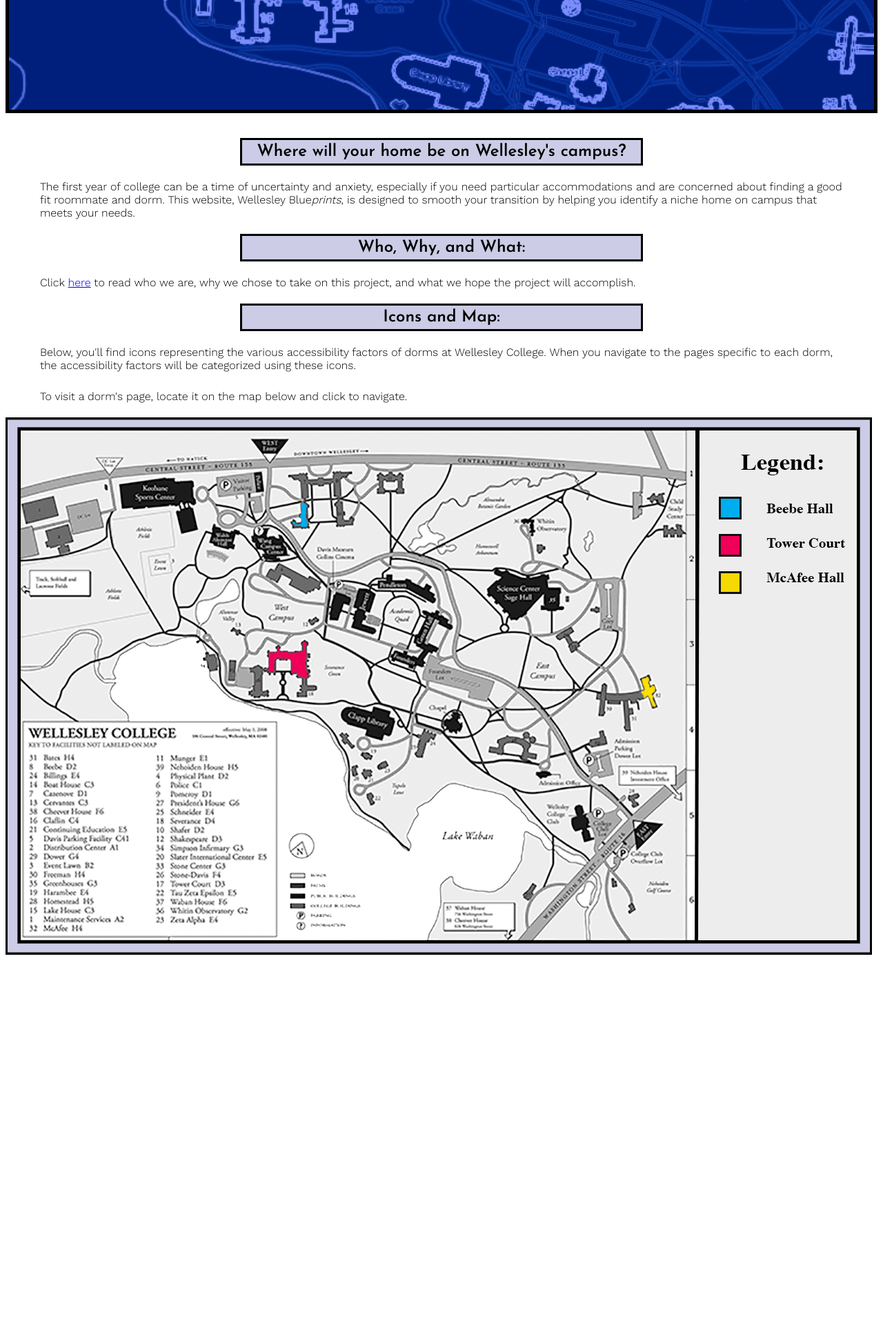
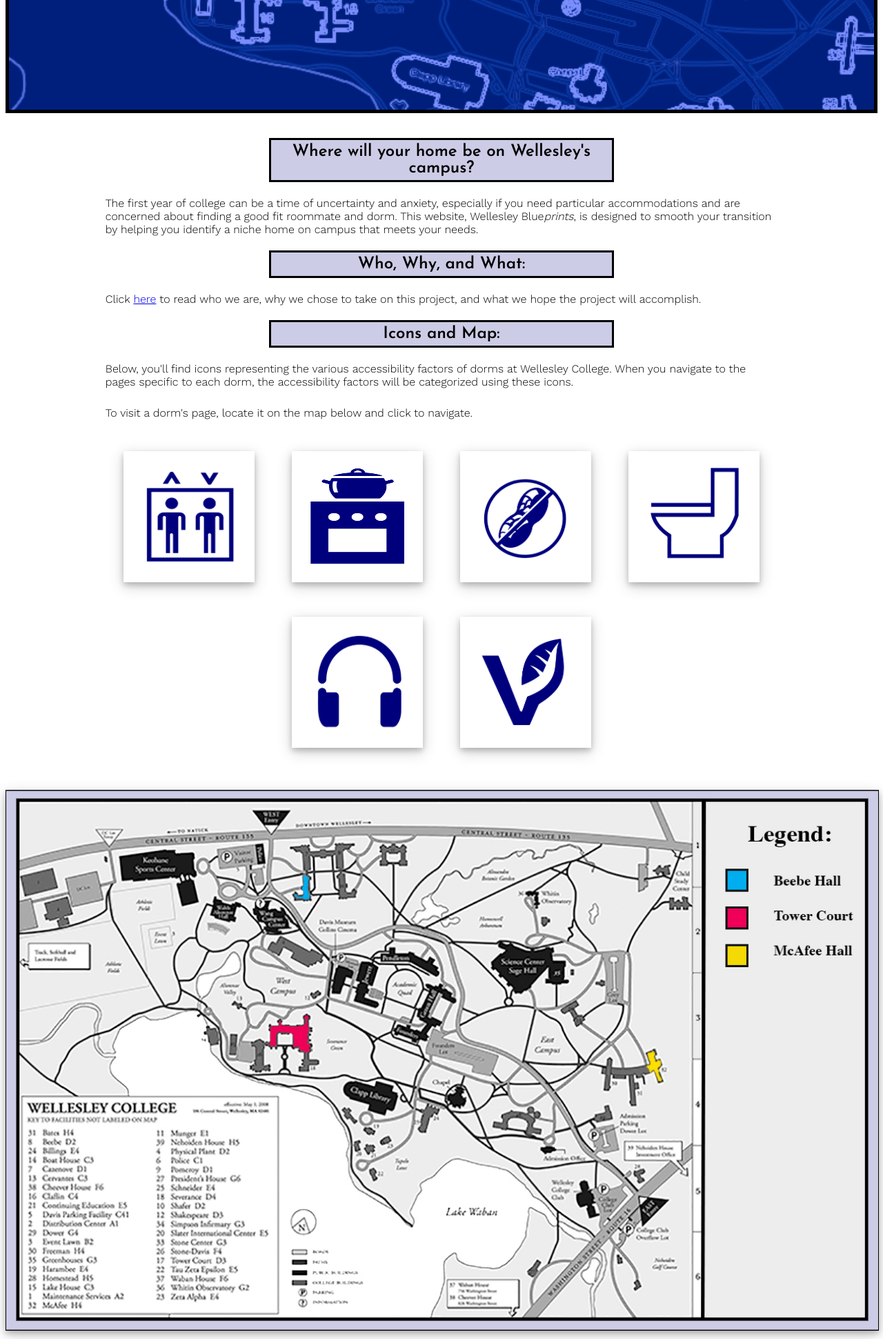
Before and after one commit to mgamino/whackproject, a Python web app: template templates/main.html in a window 1280 px wide. Shown: the part 454-2395 px from the top of the page at 69% size. Before the commit the page ends 1838 px from the top, so only its background shows below. Run offline with Jinja, Linux system fonts and the light colour scheme; the template is opened without the code that fills it, so the values that code supplies are empty.

Commit message:
updated CSS main

```diff
--- a/stylesheets/style.css
+++ b/stylesheets/style.css
@@ -23,8 +23,8 @@
     border: 3px solid black;
     width: 65%;
     margin:auto;
-    -webkit-animation: mymove 1s infinite; /* Chrome, Safari, Opera */
-    animation: mymove 1s infinite;
+    -webkit-animation: mymove 2s infinite; /* Chrome, Safari, Opera */
+    animation: mymove 2s infinite;
     animation-iteration-count: 1
 }
 
@@ -34,12 +34,17 @@
     to {opacity: 1;}
 }
 
+#blockcontent {
+    margin: auto;
+    width:85%;
+    background-color: white;
+}
+
 p {
     font-family: 'Work Sans', 'sans-serif';
     padding: 5px;
     padding-left: 50px;
     padding-right:50px;
-
 }
 
 h1, h2 {
@@ -52,25 +57,65 @@ h1, h2 {
     padding:5px;
 }
 
+#iconlib{
+    text-align: center;
+}
+
+#map {
+    margin: auto;
+    border: 1px solid black;
+    box-shadow: 0 4px 8px 0 rgba(0, 0, 0, 0.2), 0 6px 20px 0 rgba(0, 0, 0, 0.19);
+    width: 100%;
+    height:100%;
+}
+
+
 .iconbox {
     position: relative;
-    display: block;
-    margin: auto;
+    display: inline-block;
     text-align: center;
     background-color: white;
     box-shadow: 0 4px 8px 0 rgba(0, 0, 0, 0.2), 0 6px 20px 0 rgba(0, 0, 0, 0.19);
-    width: 200px;
-    height: 200px;
-    padding: 15px;
+    width: 150px;
+    height: 150px;
+    padding: 20px;
+    margin: 25px;
 
 }
 
+.label {
+    position: absolute;
+    top: 50%;
+    left: 50%;
+    transform: translate(-50%, -50%);
+    opacity: 0;
+    visibility: hidden;
+
+    font-family: 'Josefin Sans', 'sans-serif';
+    text-align: center;
+    font-size:200%;
+    color: rgb(0,0,126);
+}
+
 .iconbox:hover {
-    border: 1px solid black;
-    transition: 0.75s;
-    opacity: 0.50;
+    border: 1px solid rgb(0,0,126);
+    transition: 1.00s;
+    width:225px;
+    height: 225px;
+}
+
+.iconbox:hover .icon {
+    transition: 1.25s;
+    opacity:0.25;
+}
+
+.iconbox:hover .label {
+    transition: 1.25s;
+    opacity:1;
+    visibility: visible;
 }
 
 .icon {
     width: 100%;
+    height: 100%;
 }
--- a/templates/main.html
+++ b/templates/main.html
@@ -17,6 +17,7 @@
         </div>
         <br>
         <br>
+            <div id="blockcontent">
                 <div class="contentblock">
                     <h2>Where will your home be on Wellesley's campus? </h2>
 
@@ -34,8 +35,43 @@
                     <p>Below, you'll find icons representing the various accessibility factors of dorms at Wellesley College. When you navigate to the pages specific to each dorm, the accessibility factors will be categorized using these icons.</p>
                     <p>To visit a dorm's page, locate it on the map below and click to navigate.</p>
                 </div>
-<div class="imagemap">
-            <img src="../images/map_base.jpg" alt="Map of Wellesley College Campus" usemap="#dorms" style= "margin:auto;border: 3px solid black">
+
+                <div id="iconlib">
+                    <div class="iconbox">
+                        <img src="/images/elevator.png" alt="Elevator icon" class="icon">
+                        <p class="label">Elevator Access</p>
+                    </div>
+
+                    <div class="iconbox">
+                        <img src="/images/kitchen.png" alt="Kitchen icon" class="icon">
+                        <p class="label">Kitchen Amenities</p>
+                    </div>
+
+                    <div class="iconbox">
+                        <img src="/images/nuts.png" alt="Nuts icon" class="icon">
+                        <p class="label">Nut Allergy</p>
+                    </div>
+
+                    <div class="iconbox">
+                        <img src="/images/restroom.png" alt="Restroom icon" class="icon">
+                        <p class="label">Restroom Accessibility</p>
+                    </div>
+
+                    <div class="iconbox">
+                        <img src="/images/sound.png" alt="Sound icon" class="icon">
+                        <p class="label">Sound and Alarms</p>
+                    </div>
+
+                    <div class="iconbox">
+                        <img src="/images/vegetarian.png" alt="Vegetarian icon" class="icon">
+                        <p class="label">Vegetarian Dining</p>
+                    </div>
+                </div>
+            </div>
+
+            <br><br>
+
+            <img src="../images/map_base.jpg" alt="Map of Wellesley College Campus" usemap="#dorms" id="map">
 
             <map name="dorms">
                 <area shape="rect" coords="409,123,436,157" href="beebe.html" title="Beebe Hall" alt="Beebe Hall"/>
@@ -44,7 +80,5 @@
 
                 <area shape="rect" coords="375,328,437,373" href="tower.html" title="Tower Court" alt="Tower Court"/>
             </map>
-		</div>
-
     </body>
 </html>
```
Also changed, not shown: images/map_base.jpg. Lines whose indentation alone changed are shown as unchanged.
